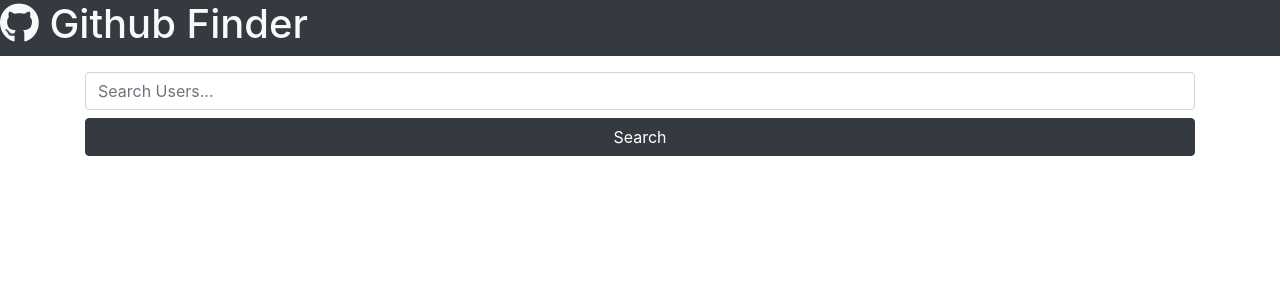
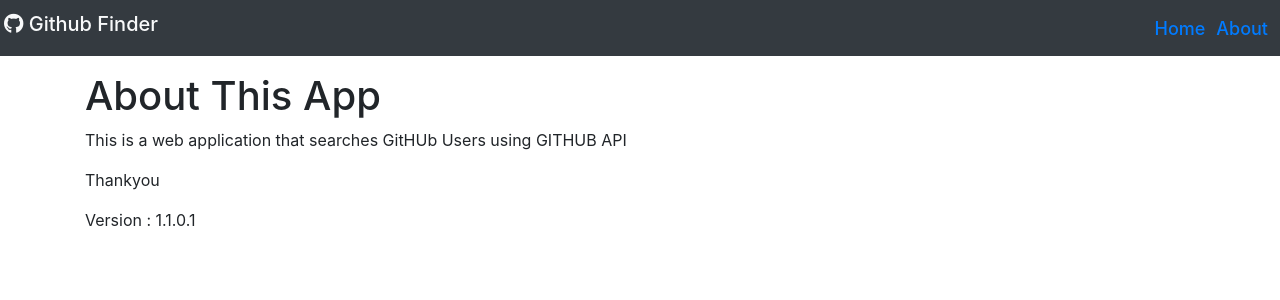
Before and after one commit to AhmedAli125/githubFinder-React, a React (Create React App) app: page /about in a window 1280 px wide. Shown: the top 300 px of the page. Built offline with nearby package versions, Linux system fonts and the light colour scheme.

Commit message:
set up and enabled react router and added about and home page routes

```diff
--- a/package.json
+++ b/package.json
@@ -9,6 +9,7 @@
     "axios": "^0.19.2",
     "react": "^16.13.1",
     "react-dom": "^16.13.1",
+    "react-router-dom": "^5.2.0",
     "react-scripts": "3.4.1"
   },
   "scripts": {
--- a/src/App.css
+++ b/src/App.css
@@ -1,2 +1,11 @@
 @import url("https://stackpath.bootstrapcdn.com/bootstrap/4.4.1/css/bootstrap.min.css");
 @import url("https://fonts.googleapis.com/css?family=Roboto");
+
+
+.myStyle{
+    display: grid;
+    grid-template-columns: repeat(2, 1fr);
+    grid-gap: 10px;
+    font-weight: 500;
+    font-size: 18px;
+}
--- a/src/App.js
+++ b/src/App.js
@@ -1,5 +1,7 @@
-import React, { Component } from "react";
+import React, { Component, Fragment } from "react";
+import {BrowserRouter as Router, Switch, Route} from "react-router-dom";
 import Navbar from "./components/layout/Navbar";
+import About from "./components/pages/about";
 import Users from "./components/users/Users";
 import SearchBox from "./components/users/SearchBox";
 import Alert from "./components/layout/Alert";
@@ -37,11 +39,14 @@ class App extends Component {
   render() {
     const {users, loading } = this.state;
     return (
-    <div className = 'App' >
+      <Router>
+        <div className = 'App pt-4' >
           <Navbar />
-
           <div className = 'container' >
             {this.state.alert && <Alert isAlert = {this.state.alert}/>}
+            <Switch>
+              <Route exact path = "/" render={props => (
+                <Fragment>
                   <SearchBox
                     searchUser={this.searchUser}
                     clearUsers={this.clearUsers}
@@ -49,8 +54,15 @@ class App extends Component {
                     setAlert={ this.setAlert }
                   />
                   <Users loading = { loading } users = { users }/>
+                </Fragment>
+              )} />
+
+
+              <Route exact path = "/about" component = {About}/>
+            </Switch>
           </div>
         </div>
+      </Router>
     );
   }
 }
--- a/src/components/layout/Navbar.js
+++ b/src/components/layout/Navbar.js
@@ -1,13 +1,22 @@
 import React from "react";
+import { Link } from "react-router-dom";
 import PropTypes from "prop-types";
 
 const Navbar = ({ icon, title }) => {
   return (
     <div>
-      <nav className='nav bg-dark text-light'>
-        <h1>
+      <nav className='navbar bg-dark text-light fixed-top p-1'>
+        <h1 className="navbar-brand">
           <i className={icon} /> {title}
         </h1>
+          <ul className="navbar-nav align-rt mr-2 myStyle">
+            <li className="nav-item">
+              <Link to ='/' className="nav-link">Home</Link>
+            </li>
+            <li className="nav-item">
+              <Link to="/about" className="nav-link">About</Link>
+            </li>
+          </ul>
       </nav>
     </div>
   );
--- /dev/null
+++ b/src/components/pages/about.js
@@ -0,0 +1,14 @@
+import React from "react";
+
+const About = () => {
+    return(
+        <div className="mt-5">
+            <h1>About This App</h1>
+            <p>This is a web application that searches GitHUb Users using GITHUB API</p>
+            <p>Thankyou</p>
+            <p>Version : 1.1.0.1</p>
+        </div>
+    )
+}
+
+export default About
--- a/src/components/users/SearchBox.js
+++ b/src/components/users/SearchBox.js
@@ -30,7 +30,7 @@ export class SearchBox extends Component{
         return(
             <div>
                 <form onSubmit={this.onSubmit} className="form">
-                <div className="form-group mt-3">
+                <div className="form-group mt-5">
                     <input type="text" name='text' className="form-control" id="inputAddress" placeholder="Search Users..." value={this.state.text} onChange={this.onChange}/>
                     <input type="submit" className="btn btn-dark btn-block mt-2" value="Search" />
                 </div>
--- a/src/components/users/UserItem.js
+++ b/src/components/users/UserItem.js
@@ -8,15 +8,15 @@ const UserItem = ({ user: { login, avatar_url, html_url } }) => {
       style={{
         margin: "5px",
         border: "1px solid",
-        height: "25rem",
-        width: "22rem",
+        height: "auto",
+        width: "auto",
       }}
     >
       <img
         className='container-fluid pt-4'
         src={avatar_url}
         alt='userImage'
-        style={{ height: "17rem", width: "20rem" }}
+        style={{ height: "80%", width: "100%" }}
       />
       <div className='card-body'>
         <h5 className='card-title text-center'>{login}</h5>
```
Also changed, not shown: 1 other file (tests, documents, lock files or other folders). Lines whose indentation alone changed are shown as unchanged.
